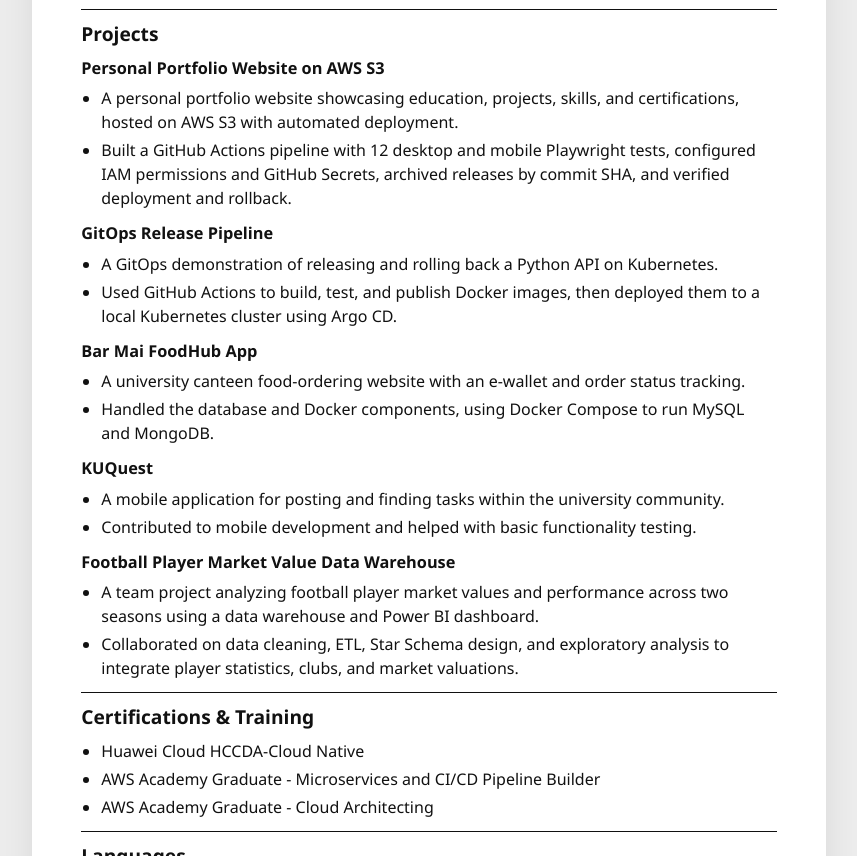
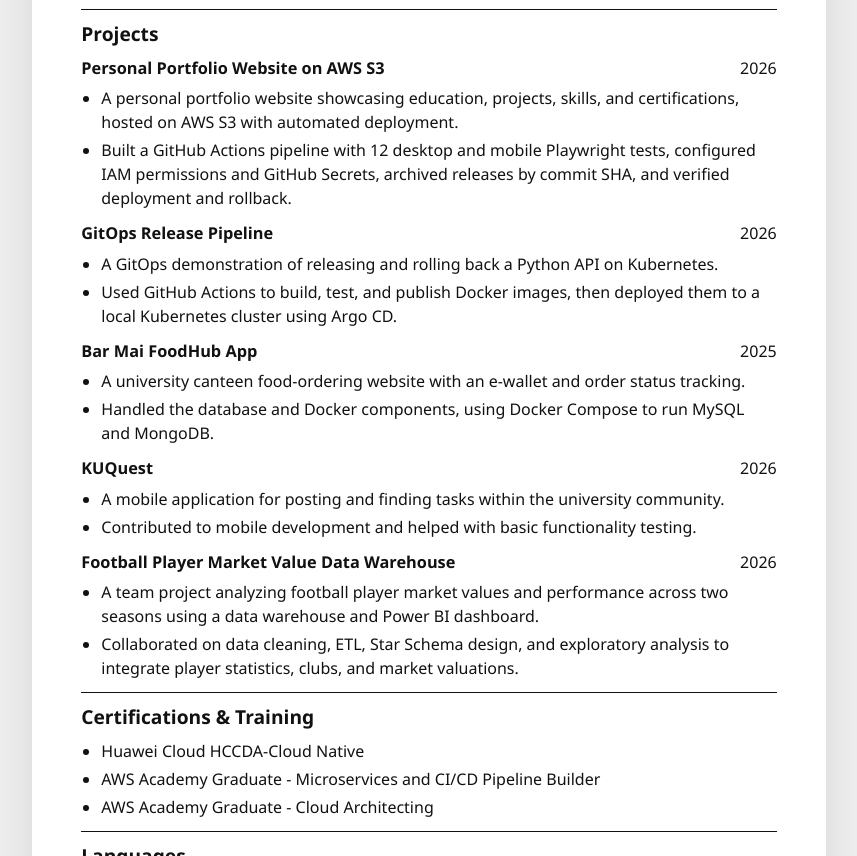
Before and after one commit to MixSupasek/static-port, a website: page index.html in a window 1280 px wide. Shown: the part 937-1793 px from the top of the page, without its empty margins (211-1068 px from the left). Drawn offline with Linux system fonts and the light colour scheme.

Commit message:
Add years to resume projects

```diff
--- a/index.html
+++ b/index.html
@@ -54,7 +54,7 @@
     .education-heading + p + .education-heading { margin-top: 6px; }
     .skill-categories { margin: 0; padding-inline-start: 1.2em; }
     .skill-categories li + li { margin-top: 4px; }
-    .project-heading { display: flex; align-items: baseline; flex-wrap: wrap; gap: 0 12px; }
+    .project-heading { display: flex; justify-content: space-between; align-items: baseline; flex-wrap: wrap; gap: 0 12px; }
     .project-summary, .credentials, .spoken-languages { margin: 6px 0 0; padding-inline-start: 1.25em; }
     .project-summary li + li, .credentials li + li, .spoken-languages li + li { margin-top: 4px; }
     .project-summary + .project-heading { margin-top: 11px; }
@@ -141,6 +141,7 @@
         <h2 id="projects">Projects</h2>
         <div class="project-heading">
           <h3>Personal Portfolio Website on AWS S3</h3>
+          <span>2026</span>
         </div>
         <ul class="project-summary">
           <li>A personal portfolio website showcasing education, projects, skills, and certifications, hosted on AWS S3 with automated deployment.</li>
@@ -149,6 +150,7 @@
 
         <div class="project-heading">
           <h3>GitOps Release Pipeline</h3>
+          <span>2026</span>
         </div>
         <ul class="project-summary">
           <li>A GitOps demonstration of releasing and rolling back a Python API on Kubernetes.</li>
@@ -157,6 +159,7 @@
 
         <div class="project-heading">
           <h3>Bar Mai FoodHub App</h3>
+          <span>2025</span>
         </div>
         <ul class="project-summary">
           <li>A university canteen food-ordering website with an e-wallet and order status tracking.</li>
@@ -165,6 +168,7 @@
 
         <div class="project-heading">
           <h3>KUQuest</h3>
+          <span>2026</span>
         </div>
         <ul class="project-summary">
           <li>A mobile application for posting and finding tasks within the university community.</li>
@@ -173,6 +177,7 @@
 
         <div class="project-heading">
           <h3>Football Player Market Value Data Warehouse</h3>
+          <span>2026</span>
         </div>
         <ul class="project-summary">
           <li>A team project analyzing football player market values and performance across two seasons using a data warehouse and Power BI dashboard.</li>
--- a/package.json
+++ b/package.json
@@ -1,6 +1,6 @@
 {
   "name": "static-port",
-  "version": "1.7.3",
+  "version": "1.7.4",
   "description": "Static portfolio with automated browser tests and versioned build artifacts",
   "private": true,
   "scripts": {
```
Also changed, not shown: 1 other file.
